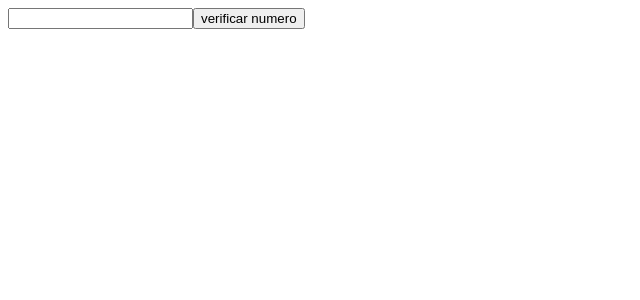
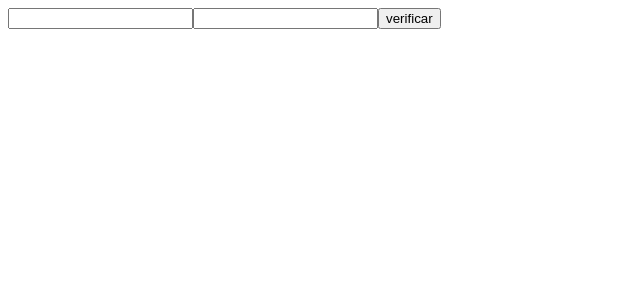
Before and after one commit to Gabriel200395/state, a React (Create React App) app: page / in a window 1280 px wide. Shown: the top 300 px of the page, without its empty margins (0-640 px from the left). Built offline with nearby package versions, Linux system fonts and the light colour scheme.

Commit message:
terminando exercicio 3

```diff
--- a/src/App.js
+++ b/src/App.js
@@ -1,4 +1,4 @@
-import Ex12 from "./Repeticao/Ex01";
+import Ex12 from "./Repeticao/Ex02";
 function App() {
   return (
     <>
--- a/src/Repeticao/Ex02.js
+++ b/src/Repeticao/Ex02.js
@@ -0,0 +1,39 @@
+import { useState } from "react";
+
+function Ex02() {
+  const [nome, setNome] = useState("");
+  const [senha, setSenha] = useState("");
+
+  function handleClick() {
+    const n = nome.split(" ");
+    const s = senha.split(" ");
+
+    for (let i = 0; i < n.length; i++) {
+      for (let i = 0; i < s.length; i++) {
+        if (n[i] === s[i]) {
+          console.log("senha Invalidar");
+        } else {
+          console.log("senha validar");
+        }
+      }
+    }
+  }
+
+  return (
+    <div>
+      <input
+        type="text"
+        value={nome}
+        onChange={({ target }) => setNome(target.value)}
+      />
+      <input
+        type="text"
+        value={senha}
+        onChange={({ target }) => setSenha(target.value)}
+      />
+      <button onClick={handleClick}>verificar</button>
+    </div>
+  );
+}
+
+export default Ex02;
```
